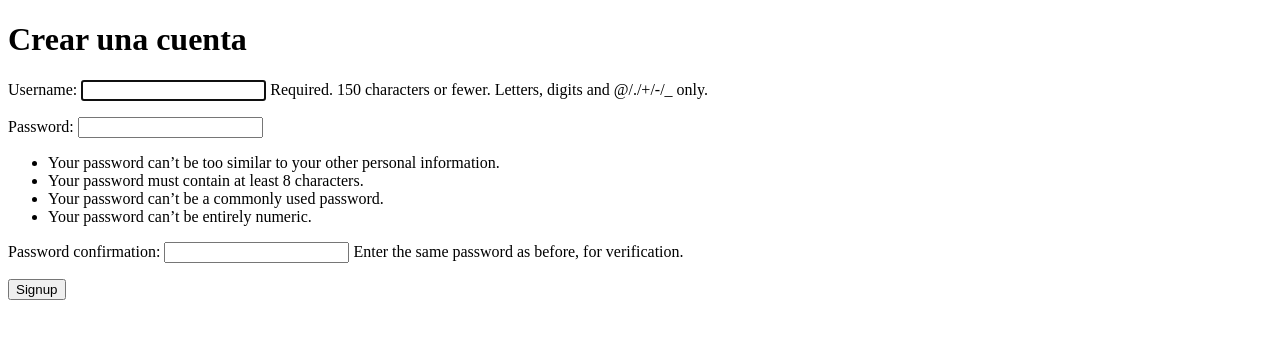
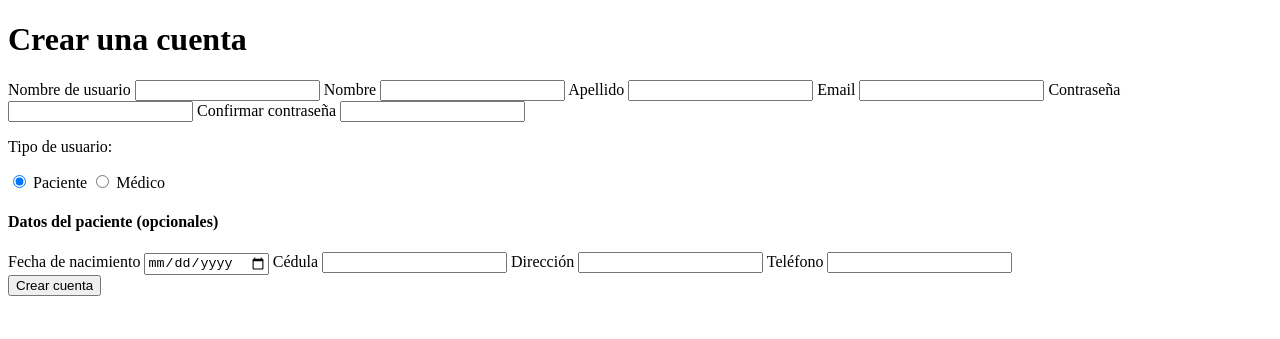
Before and after one commit to Unlimon135/SalumedX2, a Django app: page /signup/ in a window 1280 px wide. Shown: the part 88-427 px from the top of the page. Run offline with Django 5.2, Linux system fonts and the light colour scheme.

Commit message:
Ya se pueden crear medicos y pacientes, se pueden visualizar en una consulta de sqlite3, pero al registrar usuario, aún no redirecciona a tasks

```diff
--- a/SalumedX/login/templates/signup.html
+++ b/SalumedX/login/templates/signup.html
@@ -3,14 +3,99 @@
 {% block content %}
 <h1>Crear una cuenta</h1>
 
-{{error}}
+{# Mostrar errores generales pasados desde la vista #}
+{% if error %}
+    <div class="error">{{ error }}</div>
+{% endif %}
 
-<form action="/signup/" method  = "POST">
-    {% csrf_token %}
-    {{form.as_p}}
-    <button>
-        Signup
-    </button>
-</form>
+{# Mostrar errores del form de Django si existen #}
+{% if form.errors %}
+    <div class="error">
+        <ul>
+            {% for field, errors in form.errors.items %}
+                {% for e in errors %}
+                    <li>{{ field }}: {{ e }}</li>
+                {% endfor %}
+            {% endfor %}
+        </ul>
+    </div>
+{% endif %}
+
+<form action="{% url 'signup' %}" method="post" id="signup-form">
+        {% csrf_token %}
+
+        <label for="username">Nombre de usuario</label>
+        <input type="text" name="username" id="username" required value="{{ request.POST.username|default_if_none:'' }}">
+
+        <label for="first_name">Nombre</label>
+        <input type="text" name="first_name" id="first_name" value="{{ request.POST.first_name|default_if_none:'' }}">
+
+        <label for="last_name">Apellido</label>
+        <input type="text" name="last_name" id="last_name" value="{{ request.POST.last_name|default_if_none:'' }}">
+
+        <label for="email">Email</label>
+        <input type="email" name="email" id="email" value="{{ request.POST.email|default_if_none:'' }}">
+
+        <label for="password1">Contraseña</label>
+        <input type="password" name="password1" id="password1" required>
+
+        <label for="password2">Confirmar contraseña</label>
+        <input type="password" name="password2" id="password2" required>
+
+        <p>Tipo de usuario:</p>
+        <label><input type="radio" name="tipo_usuario" value="paciente" checked> Paciente</label>
+        <label><input type="radio" name="tipo_usuario" value="medico"> Médico</label>
+
+        <div id="fields-paciente" class="optional-block">
+            <h4>Datos del paciente (opcionales)</h4>
+            <label for="fecha_nacimiento">Fecha de nacimiento</label>
+            <input type="date" name="fecha_nacimiento" id="fecha_nacimiento" value="{{ request.POST.fecha_nacimiento|default_if_none:'' }}">
+
+            <label for="cedula">Cédula</label>
+            <input type="text" name="cedula" id="cedula" value="{{ request.POST.cedula|default_if_none:'' }}">
+
+            <label for="direccion">Dirección</label>
+            <input type="text" name="direccion" id="direccion" value="{{ request.POST.direccion|default_if_none:'' }}">
+
+            <label for="telefono">Teléfono</label>
+            <input type="text" name="telefono" id="telefono" value="{{ request.POST.telefono|default_if_none:'' }}">
+        </div>
+
+        <div id="fields-medico" class="optional-block" style="display:none">
+            <h4>Datos del médico (opcionales)</h4>
+            <label for="numero_licencia">Número de licencia</label>
+            <input type="text" name="numero_licencia" id="numero_licencia" value="{{ request.POST.numero_licencia|default_if_none:'' }}">
+
+            <label for="institucion">Institución</label>
+            <input type="text" name="institucion" id="institucion" value="{{ request.POST.institucion|default_if_none:'' }}">
+
+            <label for="ubicacion_consultorio">Ubicación del consultorio</label>
+            <input type="text" name="ubicacion_consultorio" id="ubicacion_consultorio" value="{{ request.POST.ubicacion_consultorio|default_if_none:'' }}">
+        </div>
+
+        <button type="submit">Crear cuenta</button>
+    </form>
+
+    <script>
+        // Mostrar/ocultar campos según tipo de usuario seleccionado
+        const tipoRadios = document.querySelectorAll('input[name="tipo_usuario"]')
+        const pacienteBlock = document.getElementById('fields-paciente')
+        const medicoBlock = document.getElementById('fields-medico')
+
+        function toggleBlocks() {
+            const tipo = document.querySelector('input[name="tipo_usuario"]:checked').value
+            if (tipo === 'medico') {
+                medicoBlock.style.display = 'block'
+                pacienteBlock.style.display = 'none'
+            } else {
+                medicoBlock.style.display = 'none'
+                pacienteBlock.style.display = 'block'
+            }
+        }
+
+        tipoRadios.forEach(r => r.addEventListener('change', toggleBlocks))
+        // inicializar
+        toggleBlocks()
+    </script>
 
 {% endblock %}
--- a/SalumedX/login/views.py
+++ b/SalumedX/login/views.py
@@ -14,30 +14,76 @@ def home(request):
 
 def signup(request):  #username funciona casi como un primary key en django, si existe un usuario con ese username, no se puede crear otro por más que se use otro password
 
+    # Mantengo el comportamiento original: mostrar el formulario en GET
     if request.method == 'GET':
         print("enviando formulario")
         return render(request, 'signup.html', {
             'form': UserCreationForm()
         })
-    else: #este caso es para POST, o sea que los datos del request no pasan por el navegador, sino que vienen directamente del formulario
-        if request.POST ['password1'] == request.POST['password2']:
-            try:
-                #registrar usuario (crea un objeto user) / después de create_user, vas a usar como username el request.POST['username'] que es un dato extraido y el password
-                user = User.objects.create_user(username = request.POST['username'], password = request.POST['password1'])
-                user.save() # <---guardar el usuario en la base de datos
-                login(request, user)  #logear al usuario recién creado (crear cookie de sesión)
-                return redirect('tasks')
-            except IntegrityError:
-                #si las contraseñas son iguales pero no se puede crear el usuario, es porque ya existe un usuario con el mismo nombre
-                return render(request, 'signup.html',{
-                    'form': UserCreationForm,
-                    "error": 'El usuario ya existe'
-                })
-        #si las contraseñas no coinciden, enviar este mensaje y no crea al usuario
-        return render(request, 'signup.html',{
-        'form': UserCreationForm,
-        "error": 'Las contraseñas no coinciden'
-        })
+
+    # POST: crear usuario y perfil asociado (Paciente o Medico)
+    # este bloque procesa los campos adicionales enviados desde la plantilla
+    # campos esperados (opcionales según tipo): first_name, last_name, email, tipo_usuario
+    if request.method == 'POST':
+        # Validación básica de contraseña (se puede delegar a UserCreationForm también)
+        if request.POST.get('password1') != request.POST.get('password2'):
+            #si las contraseñas no coinciden, enviar este mensaje y no crea al usuario
+            return render(request, 'signup.html', {
+                'form': UserCreationForm(),
+                'error': 'Las contraseñas no coinciden'
+            })
+
+        username = request.POST.get('username')
+        password = request.POST.get('password1')
+        first_name = request.POST.get('first_name', '')
+        last_name = request.POST.get('last_name', '')
+        email = request.POST.get('email', '')
+        tipo = request.POST.get('tipo_usuario', 'paciente').lower()
+
+        try:
+            # crear el usuario Django
+            user = User.objects.create_user(username=username, password=password,
+                                            first_name=first_name, last_name=last_name, email=email)
+            user.save()
+
+            # intentar crear perfiles asociados: Medico o Paciente
+            from .models import Medico, Paciente
+
+            if tipo == 'medico':
+                # campos específicos del médico (pueden venir vacíos si la plantilla no los llena)
+                numero_licencia = request.POST.get('numero_licencia', '')
+                institucion = request.POST.get('institucion', '')
+                ubicacion = request.POST.get('ubicacion_consultorio', '')
+                # crear el perfil de Medico ligado al User de Django
+                Medico.objects.create(user=user, numero_licencia=numero_licencia,
+                                      institucion=institucion, ubicacion_consultorio=ubicacion)
+
+            else:
+                # paciente
+                fecha_nacimiento = request.POST.get('fecha_nacimiento', None)
+                cedula = request.POST.get('cedula', '')
+                direccion = request.POST.get('direccion', '')
+                telefono = request.POST.get('telefono', '')
+
+                # crear el perfil de Paciente ligado al User de Django
+                Paciente.objects.create(user=user, fecha_nacimiento=fecha_nacimiento,
+                                        cedula=cedula, direccion=direccion, telefono=telefono)
+
+            # logear al usuario recién creado
+            login(request, user)
+            return redirect('tasks')
+
+        except IntegrityError:
+            # si no se puede crear el usuario, es porque ya existe un usuario con el mismo nombre
+            return render(request, 'signup.html', {
+                'form': UserCreationForm(),
+                'error': 'El usuario ya existe'
+            })
+
+    # por defecto, volver a mostrar el formulario
+    return render(request, 'signup.html', {
+        'form': UserCreationForm(),
+    })
 
 
 def tasks(request):
```
Also changed, not shown: SalumedX/login/models.py (+13 -2 lines), SalumedX/db.sqlite3, SalumedX/login/migrations/0001_initial.py (added).
